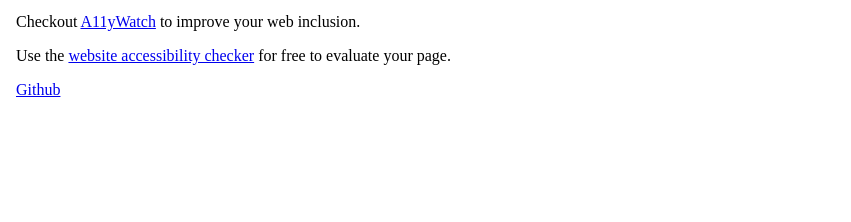
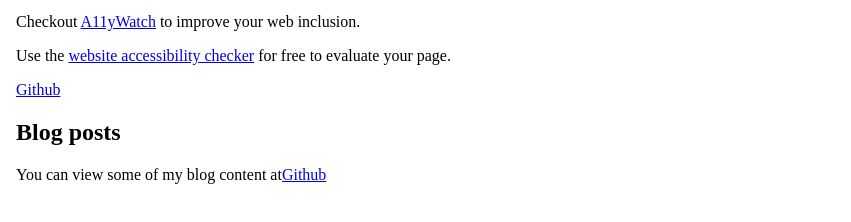
Before and after one commit to j-mendez/portfolio, an Astro site: page / in a window 1280 px wide. Shown: the part 310-532 px from the top of the page, without its empty margins (0-851 px from the left). Built offline with nearby package versions, Linux system fonts and the light colour scheme; Astro itself is replaced by a stand-in of ours.

Commit message:
chore(structure): fix missing heading structure

```diff
--- a/src/components/home.tsx
+++ b/src/components/home.tsx
@@ -33,6 +33,22 @@ const Home = () => {
         >
           Github
         </a>{" "}
+
+        <h2>
+            Blog posts
+        </h2>
+
+        <p>
+          You can view some of my blog content at
+            <a
+            href="https://a11ywatch.blog"
+            target="_blank"
+            rel="noopener noreferrer"
+          >
+            Github
+          </a>
+        </p>
+
       </section>
     </>
   );
--- a/src/layouts/layout.tsx
+++ b/src/layouts/layout.tsx
@@ -53,9 +53,9 @@ export default function Layout({ children, home, title, description }) {
                 />
               </a>
               {name ? (
-                <h2>
+                <div>
                   <a href="/">{name}</a>
-                </h2>
+                </div>
               ) : null}
             </>
           )}
```
Also changed, not shown: src/components/tags.tsx (+7 -0 lines), src/pages/tags.astro (+7 -3 lines).
